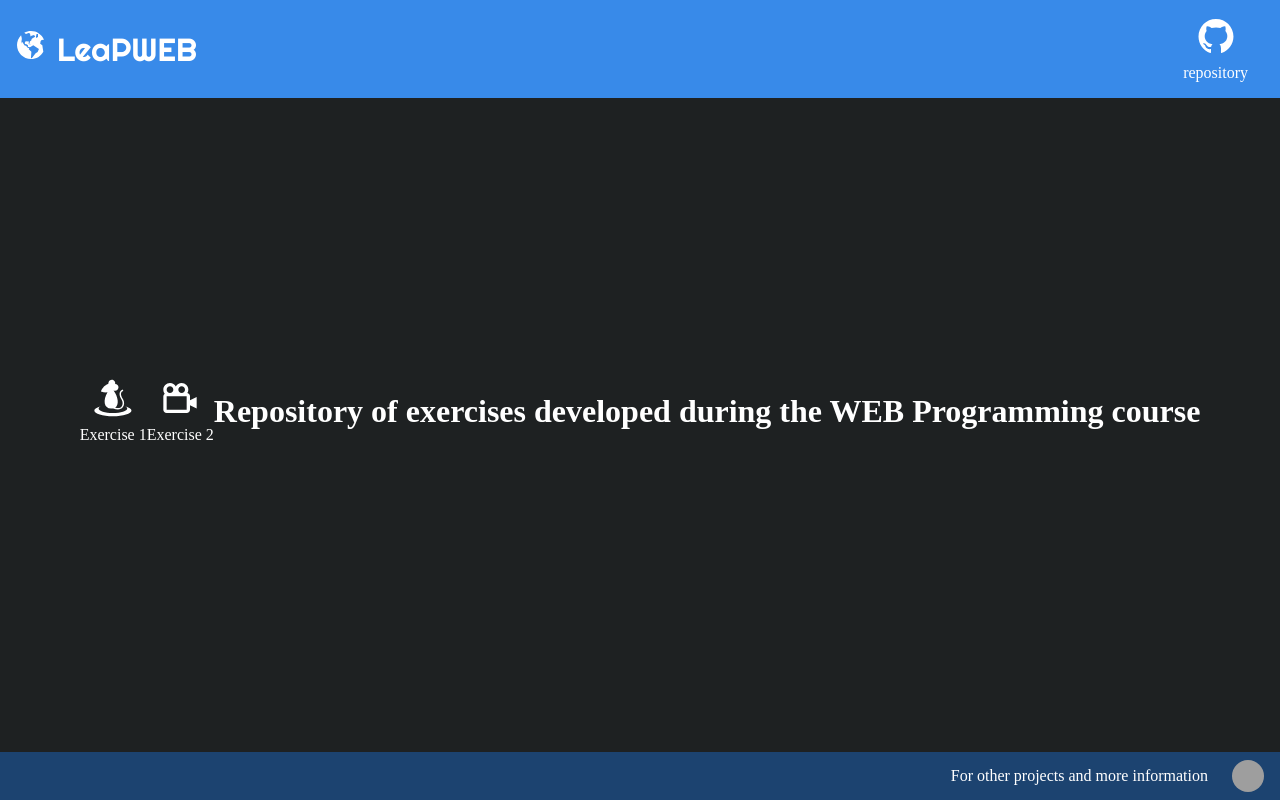
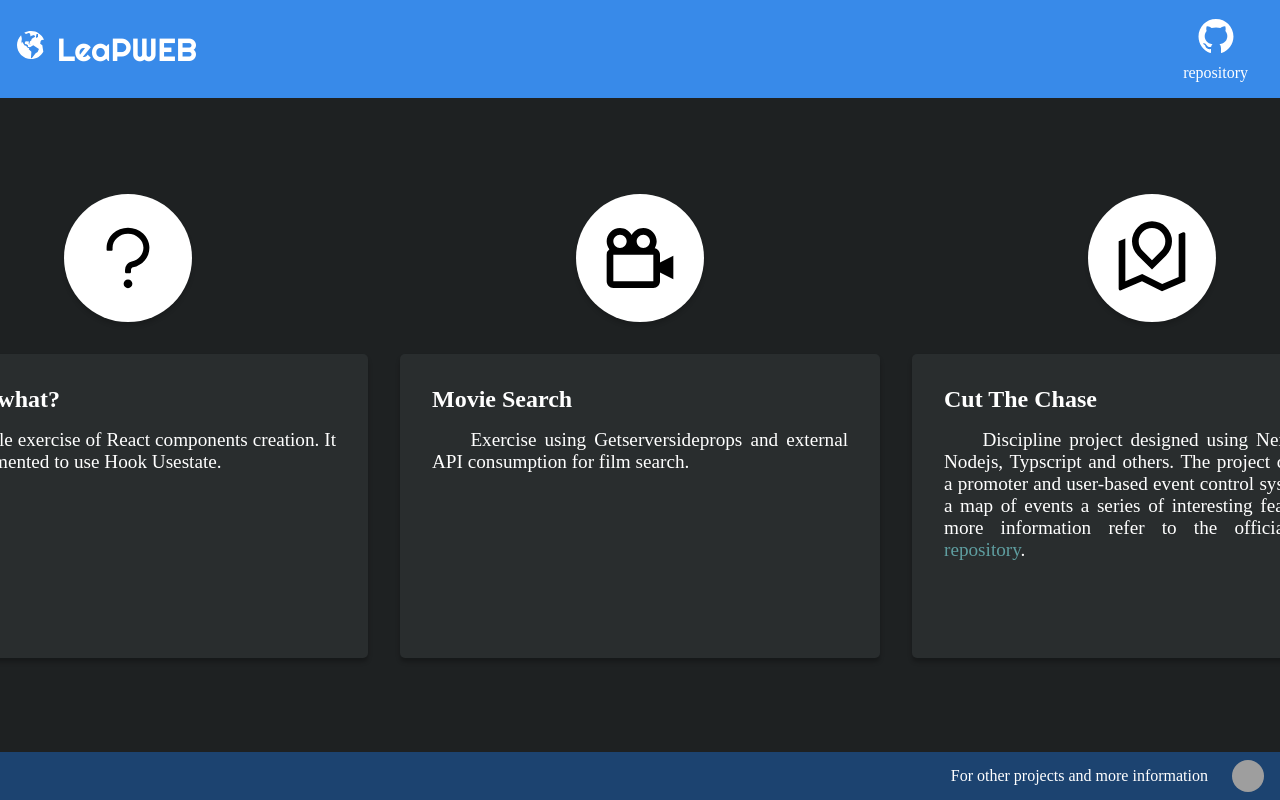
Before and after one commit to ZauJulio/LeaPWEB, a Next.js app in the folder src/: page / in a window 1280 px wide. Built offline with nearby package versions, Linux system fonts and the light colour scheme; grey boxes are pictures that could not be loaded.

Commit message:
Separation of Exercises in Topics

```diff
--- /dev/null
+++ b/src/components/Topic.tsx
@@ -0,0 +1,61 @@
+import React from "react";
+import Link from "next/link";
+import styles from "../styles/components/Topic.module.scss";
+
+interface TopicProps {
+  link?: string;
+  target?: string;
+  href?: string;
+  logo: React.ReactChild;
+  children: React.ReactChild | React.ReactChild[];
+}
+
+interface TopicDescriptionProps {
+  name: string;
+  description: string | React.ReactChild;
+  children?: React.ReactChild | React.ReactChild[];
+}
+
+export function Topic(props: TopicProps) {
+  const toLink = props.link !== undefined;
+  const toHref = props.href !== undefined;
+  let target = props.target;
+
+  if (target === undefined) {
+    target = "_blank";
+  }
+
+  if (!(toLink || toHref)) {
+    throw "Parameter 'Link' or 'href' required for topic component.";
+  }
+
+  return (
+    <>
+      {toLink ? (
+        <div className={styles.topicContainer}>
+          <Link href={props.link}>
+            <div className={styles.topicLogo}>{props.logo}</div>
+          </Link>
+          <div className={styles.topicContent}>{props.children}</div>
+        </div>
+      ) : (
+        <div className={styles.topicContainer}>
+          <a href={props.href} target={target}>
+            <div className={styles.topicLogo}>{props.logo}</div>
+          </a>
+          <div className={styles.topicContent}>{props.children}</div>
+        </div>
+      )}
+    </>
+  );
+}
+
+export function TopicDescription(props: TopicDescriptionProps) {
+  return (
+    <div className={styles.topicDescriptionContainer}>
+      <h2>{props.name}</h2>
+      <div className={styles.topicDescriptionImages}>{props.children}</div>
+      {typeof props.description === 'string' ? <p>{props.description}</p> : props.description }
+    </div>
+  );
+}
--- a/src/pages/index.tsx
+++ b/src/pages/index.tsx
@@ -1,17 +1,15 @@
 import React from "react";
-
+import { useRouter } from "next/router";
 import Head from "next/head";
 
-import { GiSeatedMouse } from "react-icons/gi";
 import { BiCameraMovie } from "react-icons/bi";
-import { useRouter } from "next/router";
+import { RiRoadMapLine } from "react-icons/ri";
+import { AiOutlineQuestion } from "react-icons/ai";
 
-import { PageHeaderShortcut } from "../components/PageHeaderShortcut";
+import { Topic, TopicDescription } from "../components/Topic";
 import styles from "../styles/pages/Home.module.scss";
 
 export default function Home() {
-  const router = useRouter();
-
   return (
     <div className={styles.container}>
       <Head>
@@ -19,19 +17,48 @@ export default function Home() {
       </Head>
 
       <main>
-        {router.pathname !== "/exercises/maria" && (
-          <PageHeaderShortcut href="/exercises/maria" name="Exercise 1">
-            <GiSeatedMouse />
-          </PageHeaderShortcut>
-        )}
-        {router.pathname !== "/exercises/movies" && (
-          <PageHeaderShortcut href="/exercises/movies" name="Exercise 2">
-            <BiCameraMovie />
-          </PageHeaderShortcut>
-        )}
-        <h1>
-          Repository of exercises developed during the WEB Programming course
-        </h1>
+        <div className={styles.topicsContainer}>
+          <Topic link="/exercises/WhoIsWhat" logo={<AiOutlineQuestion />}>
+            <TopicDescription
+              name="Who is what?"
+              description="Simple exercise of React components creation. It was
+              incremented to use Hook Usestate."
+            ></TopicDescription>
+          </Topic>
+
+          <Topic link="/exercises/movies" logo={<BiCameraMovie />}>
+            <TopicDescription
+              name="Movie Search"
+              description="Exercise using Getserversideprops and external API consumption
+              for film search."
+            ></TopicDescription>
+          </Topic>
+
+          <Topic
+            href="https://cut-the-chase-zaujulio.vercel.app/"
+            logo={<RiRoadMapLine />}
+          >
+            <TopicDescription
+              name="Cut The Chase"
+              description={
+                <p>
+                  Discipline project designed using NextJs, Sass, Nodejs,
+                  Typscript and others. The project consists of a promoter and
+                  user-based event control system.It has a map of events a
+                  series of interesting features. For more information refer to
+                  the official project <a
+                    href="https://github.com/ZauJulio/CutTheChase"
+                    target="_blank"
+                    style={{ color: "cadetblue" }}
+                  >
+                    repository
+                  </a>
+                  .
+                </p>
+              }
+            ></TopicDescription>
+          </Topic>
+        </div>
       </main>
     </div>
   );
--- /dev/null
+++ b/src/styles/components/Topic.module.scss
@@ -0,0 +1,55 @@
+.topicContainer{
+  display: flex;
+  flex-direction: column;
+  justify-content: center;
+  align-items: center;
+
+  .topicLogo {
+    width: 8rem;
+    height: 8rem;
+    margin-bottom: 2rem;
+    border-radius: 50%;
+
+    display: flex;
+    flex-direction: column;
+    justify-content: center;
+    align-items: center;
+
+    background: white;
+    box-shadow: 0px 4px 4px rgba(0, 0, 0, 0.15);
+
+    cursor: pointer;
+
+    svg {
+      color: black;
+      width: 5rem;
+      height: 5rem;
+    }
+  }
+
+  .topicContent {
+    width: 30rem;
+    min-height: 19rem;
+
+    background: #292D2E;
+    box-shadow: 0px 4px 4px rgba(0, 0, 0, 0.25);
+    border-radius: 5px;
+
+    padding: 2rem;
+  }
+}
+
+.topicDescriptionContainer {
+  h2 {
+    margin-bottom: 1rem;
+  }
+
+  .topicDescriptionImages {
+    margin-bottom: 1rem;
+  }
+
+  p {
+    text-align: justify;
+    text-indent: 2em;
+  }
+}
--- a/src/styles/globals.scss
+++ b/src/styles/globals.scss
@@ -33,6 +33,12 @@
   }
 }
 
+@media (max-width: 320px) {
+  html {
+    font-size: 50%;
+  }
+}
+
 body {
   background: var(--background);
   color: var(--text);
--- a/src/styles/pages/Home.module.scss
+++ b/src/styles/pages/Home.module.scss
@@ -1,14 +1,24 @@
 .container {
   main {
-    position: relative;
+    .topicsContainer {
+      display: flex;
 
-    display: flex;
-    flex-direction: row;
+      justify-content: center;
+      align-items: center;
+      gap: 2rem;
 
-    justify-content: center;
-    align-items: center;
+      padding-top: 6rem;
+      padding-bottom: 6rem;
 
-    top: 35vh;
+      overflow-x: auto;
+
+      @media (max-width: 1080px) {
+        flex-direction: row;
+      }
+      @media (max-width: 480px) {
+        flex-direction: column;
+      }
+    }
   }
 
   footer {
```
Also changed, not shown: src/components/MariaPrea.tsx (deleted, +0 -9 lines), src/components/WhoIsWhat.tsx (added, +9 -0 lines), src/pages/exercises/WhoIsWhat.tsx (renamed from src/pages/exercises/maria.tsx, +5 -5 lines), src/styles/pages/WhoIsWhat.module.scss (renamed from src/styles/pages/Maria.module.scss).
